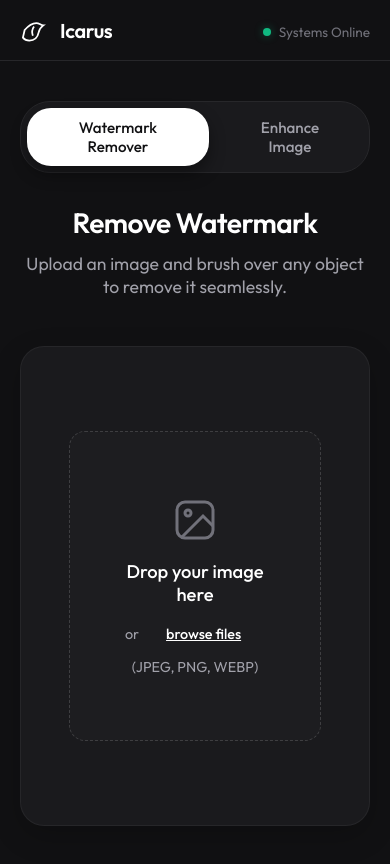
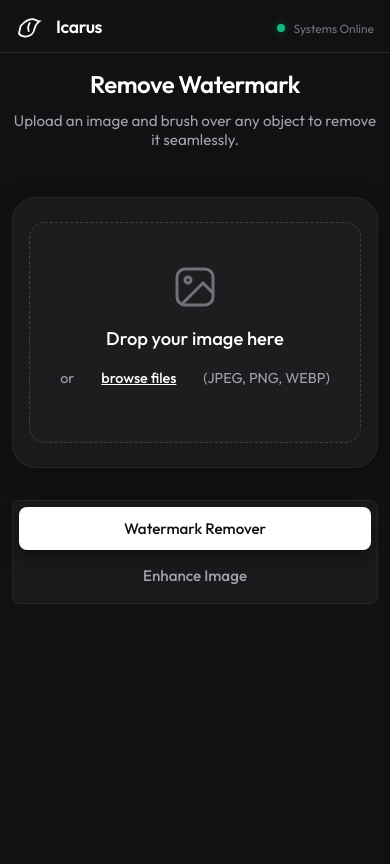
Before and after one commit to radityabhardana/icarus-watermark-remover, a website: page public/index.html in a window 390 px wide. Drawn offline with Linux system fonts and the light colour scheme.

Commit message:
fix responsive

```diff
--- a/public/index.html
+++ b/public/index.html
@@ -32,10 +32,6 @@
         <!-- MAIN WORKSPACE -->
         <main class="workspace">
             <div class="workspace-header">
-                <div class="mode-toggle">
-                    <button id="modeWatermark" class="mode-btn active">Watermark Remover</button>
-                    <button id="modeEnhance" class="mode-btn">Enhance Image</button>
-                </div>
                 <h2 id="workspaceTitle">Remove Watermark</h2>
                 <p id="workspaceDesc">Upload an image and brush over any object to remove it seamlessly.</p>
             </div>
@@ -114,6 +110,13 @@
                     </div>
                 </div>
             </div>
+
+            <div class="mode-toggle-wrapper">
+                <div class="mode-toggle">
+                    <button id="modeWatermark" class="mode-btn active">Watermark Remover</button>
+                    <button id="modeEnhance" class="mode-btn">Enhance Image</button>
+                </div>
+            </div>
         </main>
     </div>
 
--- a/public/styles.css
+++ b/public/styles.css
@@ -111,13 +111,19 @@
     align-items: center;
 }
 
+.mode-toggle-wrapper {
+    display: flex;
+    justify-content: center;
+    width: 100%;
+    margin-top: 32px;
+}
+
 .mode-toggle {
     display: inline-flex;
     background-color: var(--bg-surface);
     border: 1px solid var(--border-subtle);
     border-radius: 30px;
     padding: 6px;
-    margin-bottom: 32px;
     gap: 8px;
 }
 
@@ -541,4 +547,84 @@
     .workspace-header h2 {
         font-size: 1.75rem;
     }
+
+    .app-container {
+        padding: 24px 16px;
+    }
+
+    .workspace-content {
+        padding: 32px 24px;
+        min-height: auto;
+    }
+
+    .upload-box {
+        padding: 48px 24px;
+    }
+
+    .canvas-panel {
+        padding: 16px;
+        min-height: 300px;
+    }
+
+    .preview-container {
+        gap: 24px;
+    }
 }
+
+@media (max-width: 480px) {
+    .topbar {
+        padding: 12px 16px;
+    }
+
+    .brand-name {
+        font-size: 1.1rem;
+    }
+
+    .status-indicator {
+        font-size: 0.75rem;
+    }
+
+    .app-container {
+        padding: 16px 12px;
+    }
+
+    .workspace-content {
+        padding: 24px 16px;
+    }
+
+    .workspace-header h2 {
+        font-size: 1.5rem;
+    }
+
+    .workspace-header p {
+        font-size: 0.95rem;
+    }
+
+    .mode-toggle {
+        display: flex;
+        flex-direction: column;
+        width: 100%;
+        border-radius: var(--radius-sm);
+        padding: 6px;
+        gap: 4px;
+    }
+
+    .mode-btn {
+        width: 100%;
+        border-radius: var(--radius-sm);
+        padding: 12px;
+    }
+
+    .upload-box {
+        padding: 40px 16px;
+    }
+
+    .canvas-panel {
+        padding: 8px;
+        min-height: 200px;
+    }
+
+    .image-comparison-wrapper {
+        padding: 8px;
+    }
+}
```
